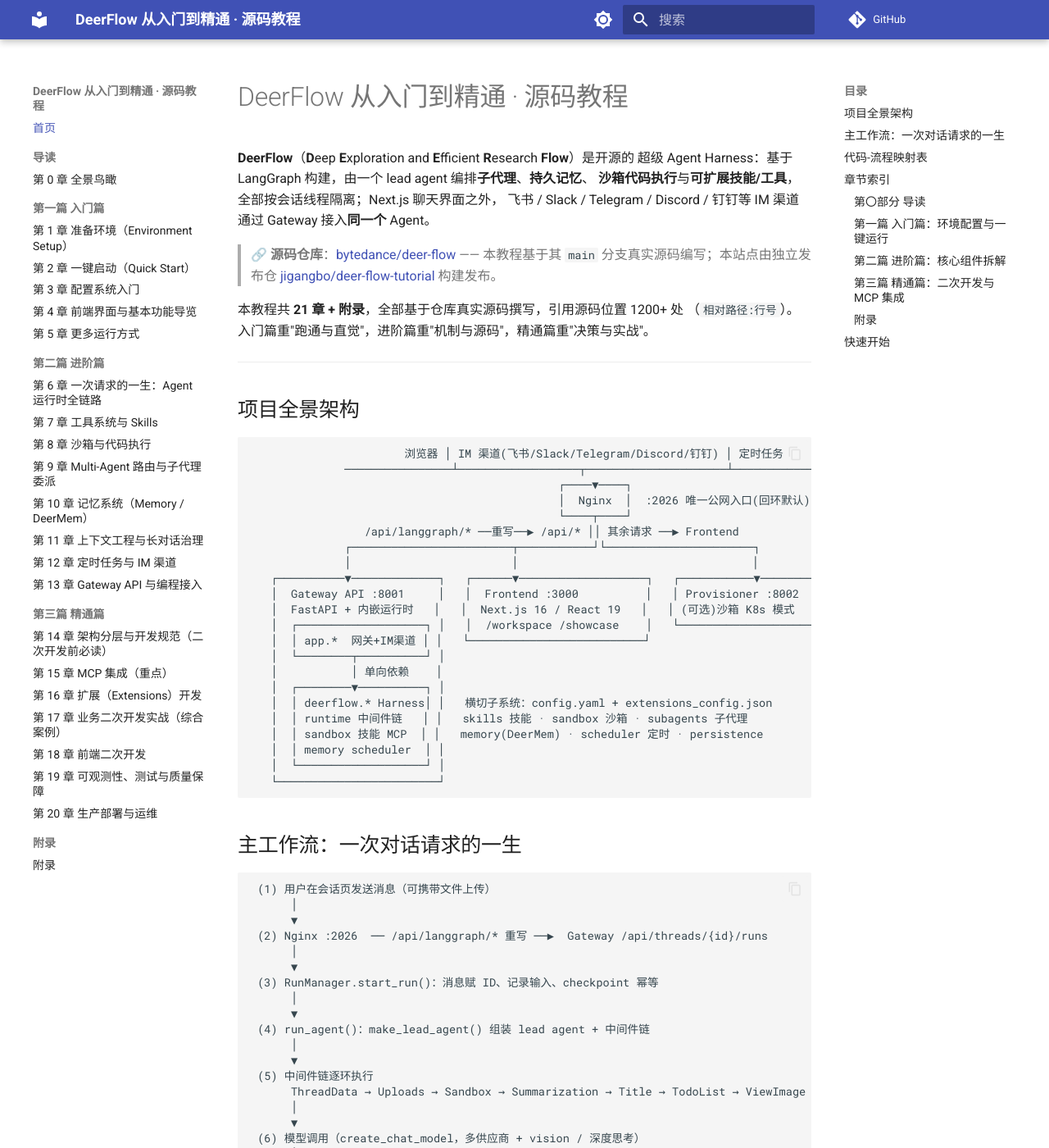
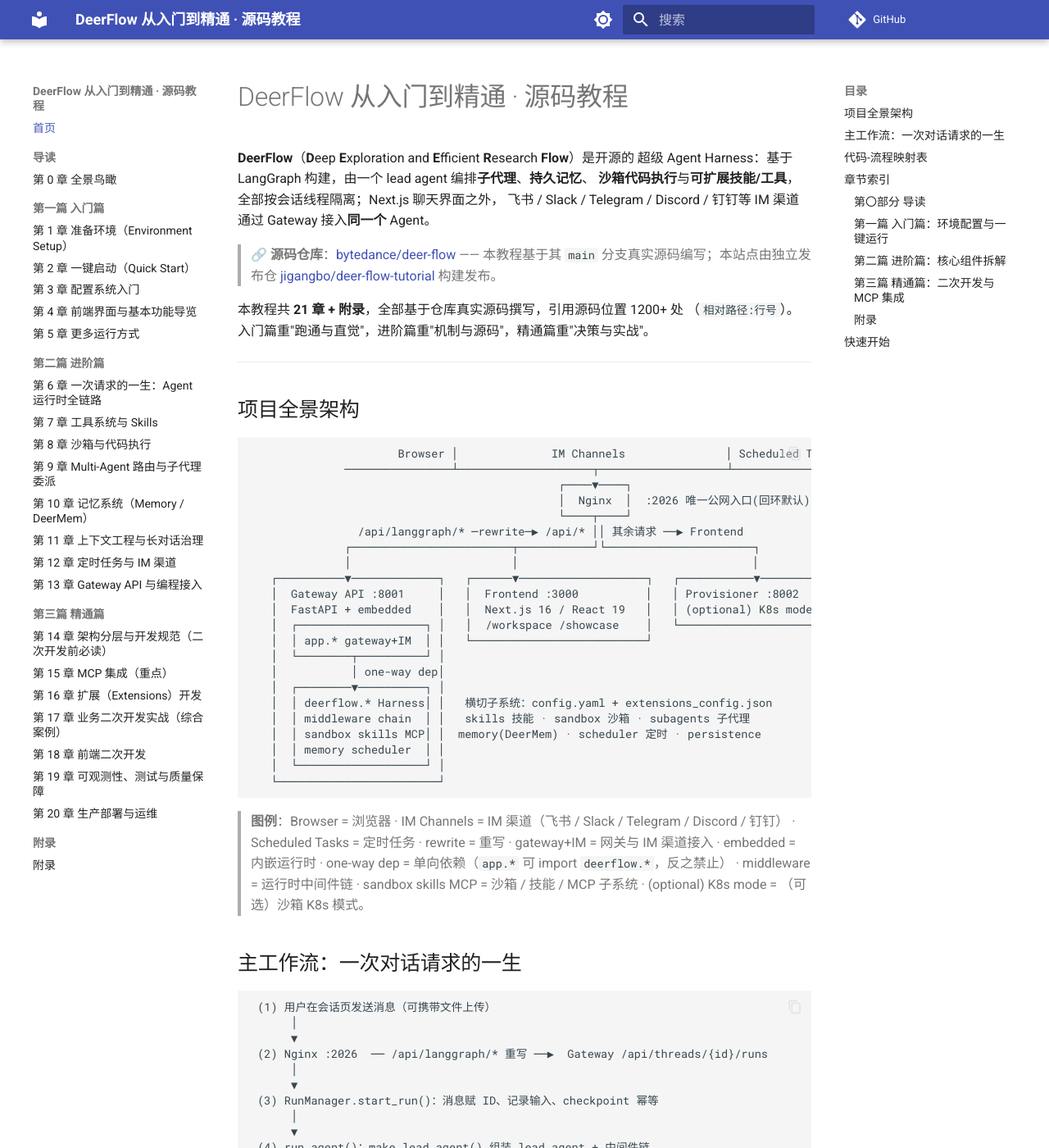
Before and after one commit to jigangbo/deer-flow-tutorial, an MkDocs documentation site: the page built from docs/index.md, in a window 1280 px wide and 1400 px high. Shown: the whole window at 82% size. Built offline with MkDocs 1.6.1 and Material for MkDocs 9.7.7, drawn with Linux system fonts in a browser that asks for light colours; comment, search, counter and statistics services are not loaded.

Commit message:
style: 修复首页架构图对齐——边框行去除 CJK，中文语义移入图例

````diff
--- a/docs/index.md
+++ b/docs/index.md
@@ -21,29 +21,35 @@ title: 首页
 ## 项目全景架构
 
 ```
-                       浏览器 │ IM 渠道(飞书/Slack/Telegram/Discord/钉钉) │ 定时任务
-              ────────────────┴──────────────────┬─────────────────────┴────────────
+                      Browser │              IM Channels               │ Scheduled Tasks
+              ────────────────┴────────────────────┬───────────────────┴────────────────────────
                                               ┌────▼────┐
                                               │  Nginx  │  :2026 唯一公网入口(回环默认)
                                               └────┬────┘
-                 /api/langgraph/* ──重写──▶ /api/* ││ 其余请求 ──▶ Frontend
+                /api/langgraph/* ─rewrite─▶ /api/* ││ 其余请求 ──▶ Frontend
               ┌────────────────────────┬───────────┘└──────────────────────┐
               │                        │                                   │
    ┌──────────▼─────────────┐   ┌──────▼───────────────────┐   ┌───────────▼──────────┐
    │  Gateway API :8001     │   │  Frontend :3000          │   │ Provisioner :8002    │
-   │  FastAPI + 内嵌运行时   │   │  Next.js 16 / React 19   │   │ (可选)沙箱 K8s 模式   │
+   │  FastAPI + embedded    │   │  Next.js 16 / React 19   │   │ (optional) K8s mode  │ （可选）沙箱 K8s 模式
    │  ┌───────────────────┐ │   │  /workspace /showcase    │   └──────────────────────┘
-   │  │ app.*  网关+IM渠道 │ │   └──────────────────────────┘
+   │  │ app.* gateway+IM  │ │   └──────────────────────────┘
    │  └────────┬──────────┘ │
-   │           │ 单向依赖    │
+   │           │ one-way dep│
    │  ┌────────▼──────────┐ │
    │  │ deerflow.* Harness│ │   横切子系统：config.yaml + extensions_config.json
-   │  │ runtime 中间件链   │ │   skills 技能 · sandbox 沙箱 · subagents 子代理
-   │  │ sandbox 技能 MCP  │ │   memory(DeerMem) · scheduler 定时 · persistence
+   │  │ middleware chain  │ │   skills 技能 · sandbox 沙箱 · subagents 子代理
+   │  │ sandbox skills MCP│ │  memory(DeerMem) · scheduler 定时 · persistence
    │  │ memory scheduler  │ │
    │  └───────────────────┘ │
    └────────────────────────┘
 ```
+
+> **图例**：Browser = 浏览器 · IM Channels = IM 渠道（飞书 / Slack / Telegram / Discord / 钉钉） ·
+> Scheduled Tasks = 定时任务 · rewrite = 重写 · gateway+IM = 网关与 IM 渠道接入 ·
+> embedded = 内嵌运行时 · one-way dep = 单向依赖（`app.*` 可 import `deerflow.*`，反之禁止） ·
+> middleware = 运行时中间件链 · sandbox skills MCP = 沙箱 / 技能 / MCP 子系统 ·
+> (optional) K8s mode = （可选）沙箱 K8s 模式。
 
 ## 主工作流：一次对话请求的一生
 
````
